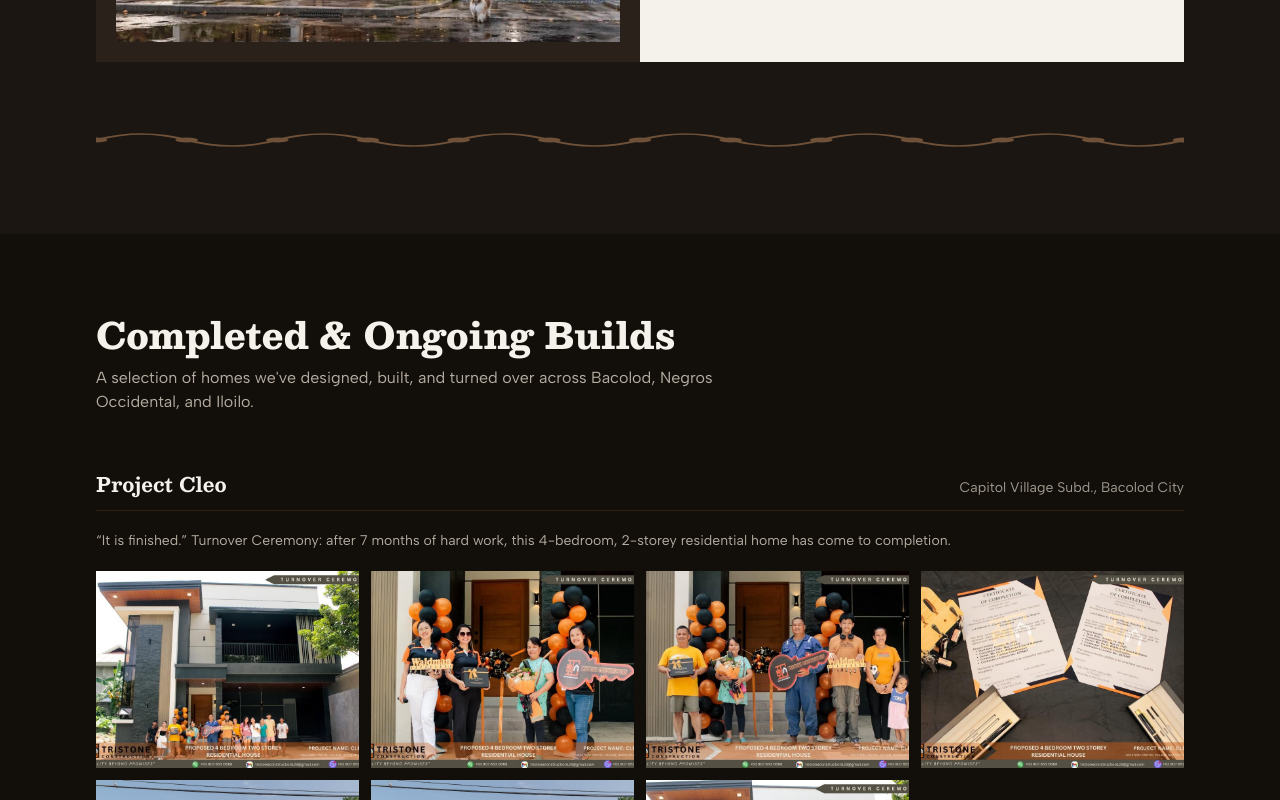
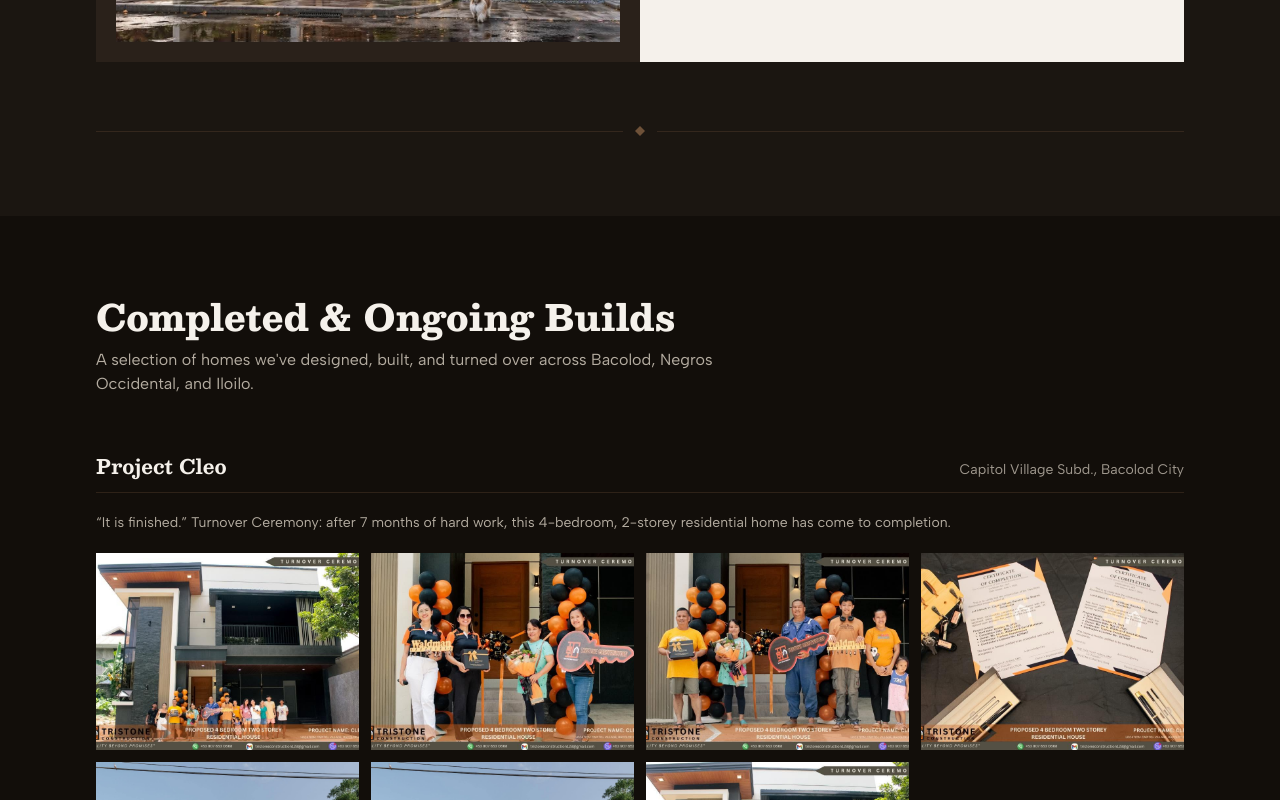
Before and after one commit to JustineSalinas/tristone-construction, a Next.js app: page / in a window 1280 px wide. Shown: the part 3840-4640 px from the top of the page. Built offline with nearby package versions, Linux system fonts and the light colour scheme.

Commit message:
fix: replace curvy fretwork divider with clean hairline + diamond

```diff
--- a/src/app/globals.css
+++ b/src/app/globals.css
@@ -99,9 +99,7 @@ button {
 }
 
 .fretwork-divider {
-  display: block;
   width: 100%;
-  height: 28px;
   color: var(--ember-dim);
 }
 
--- a/src/components/Fretwork.tsx
+++ b/src/components/Fretwork.tsx
@@ -1,21 +1,13 @@
 export function FretworkDivider({ className = "" }: { className?: string }) {
   return (
-    <svg
-      viewBox="0 0 240 28"
-      preserveAspectRatio="none"
-      className={`fretwork-divider ${className}`}
+    <div
+      className={`fretwork-divider flex items-center gap-3 ${className}`}
       aria-hidden="true"
     >
-      <path
-        d="M0 14 Q10 2 20 14 T40 14 T60 14 T80 14 T100 14 T120 14 T140 14 T160 14 T180 14 T200 14 T220 14 T240 14"
-        fill="none"
-        stroke="currentColor"
-        strokeWidth="1.5"
-      />
-      {Array.from({ length: 13 }).map((_, i) => (
-        <circle key={i} cx={i * 20} cy={14} r={2.5} fill="currentColor" />
-      ))}
-    </svg>
+      <span className="h-px flex-1 bg-current opacity-30" />
+      <DiamondBullet className="shrink-0" />
+      <span className="h-px flex-1 bg-current opacity-30" />
+    </div>
   );
 }
 
```
